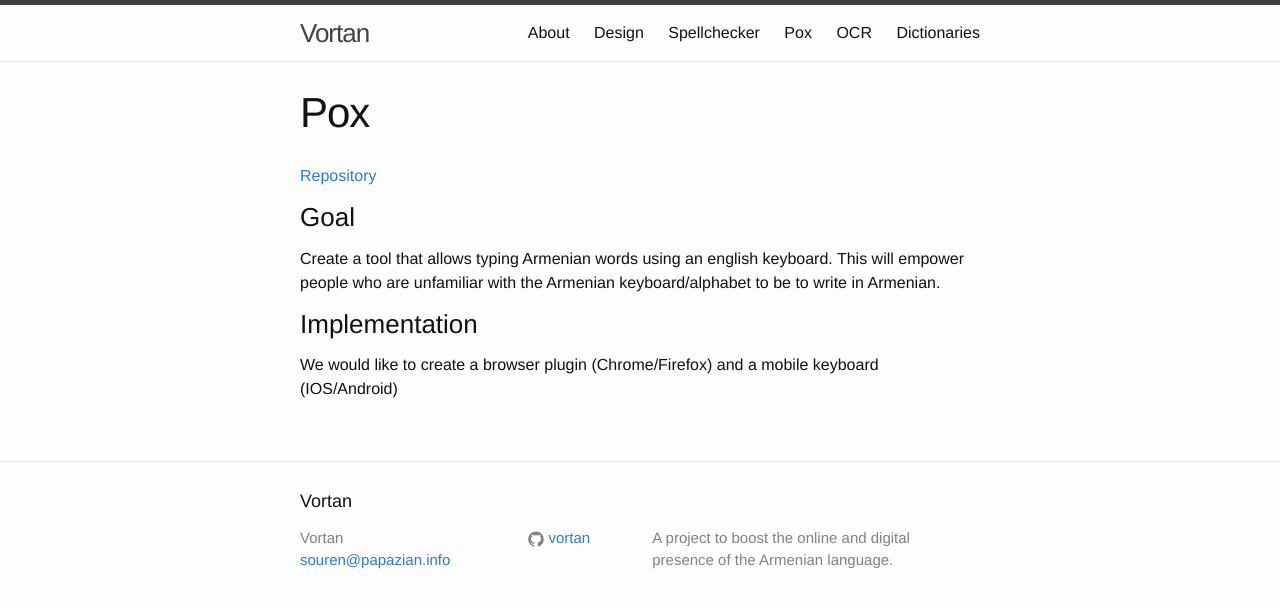
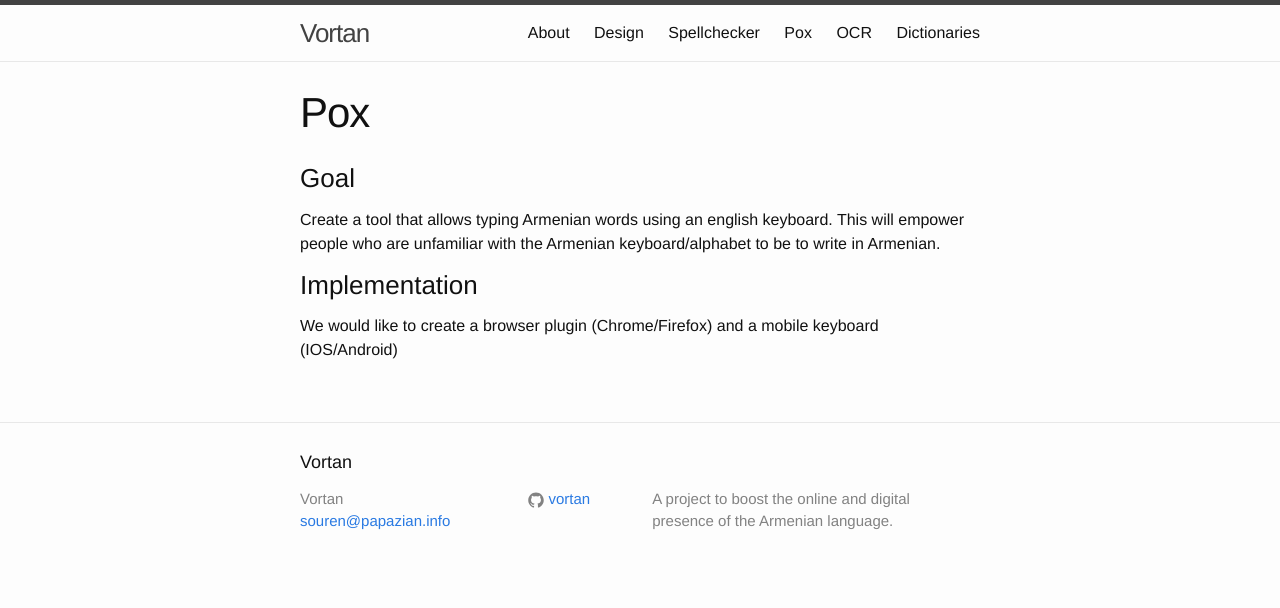
Before and after one commit to Vortan/vortan.github.io, a Jekyll site: the page built from pox.md, in a window 1280 px wide. Shown: the top 608 px of the page. Built offline with Jekyll 4.4.1, drawn with Linux system fonts in a browser that asks for light colours.

Commit message:
removed repository links

```diff
--- a/pox.md
+++ b/pox.md
@@ -4,8 +4,6 @@ title: Pox
 permalink: /pox/
 order: 4
 ---
-
-[Repository](https://github.com/Vortan/pox)
 
 ### Goal
 
```
Also changed, not shown: spellchecker.md (+0 -1 lines).
